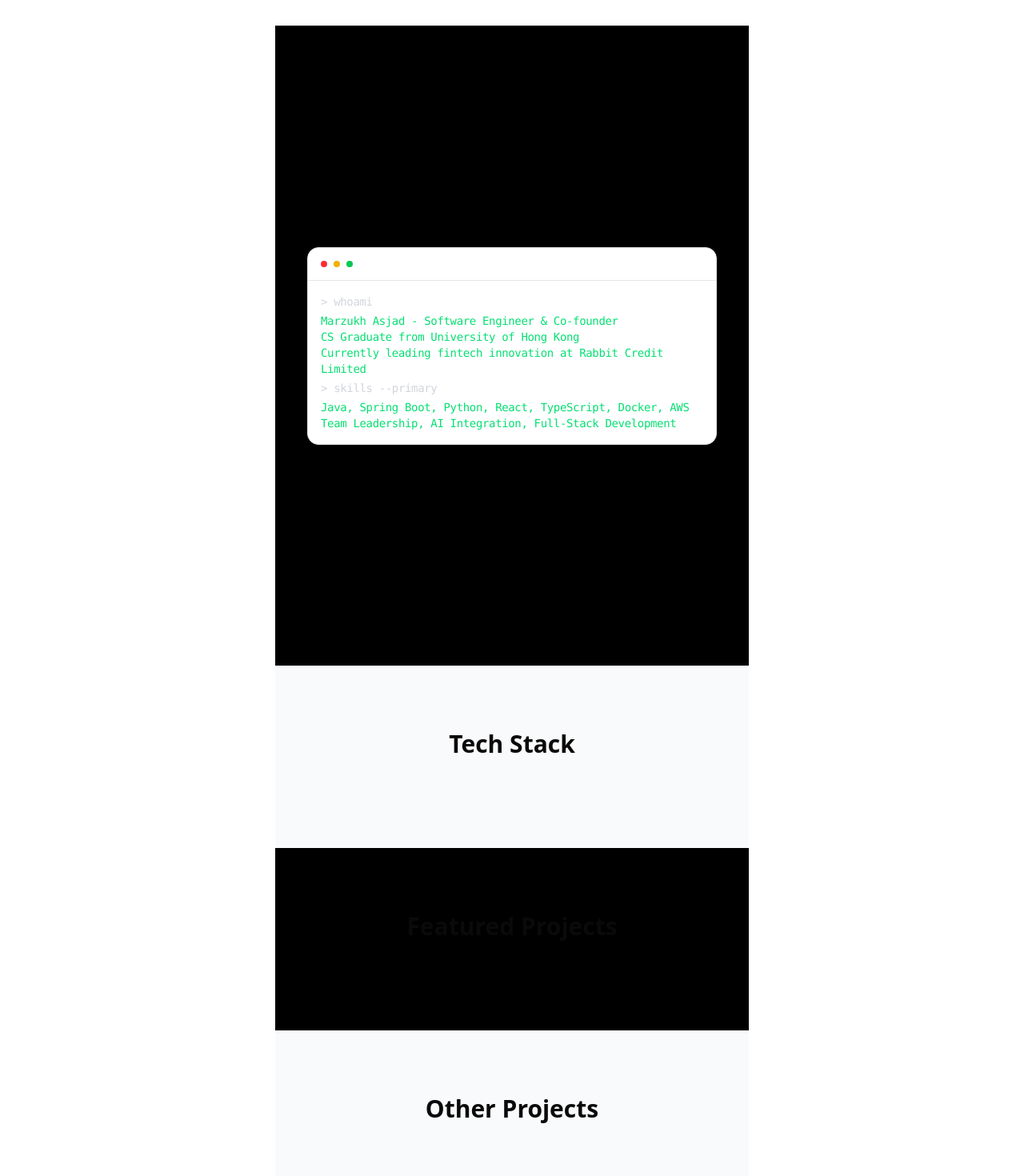
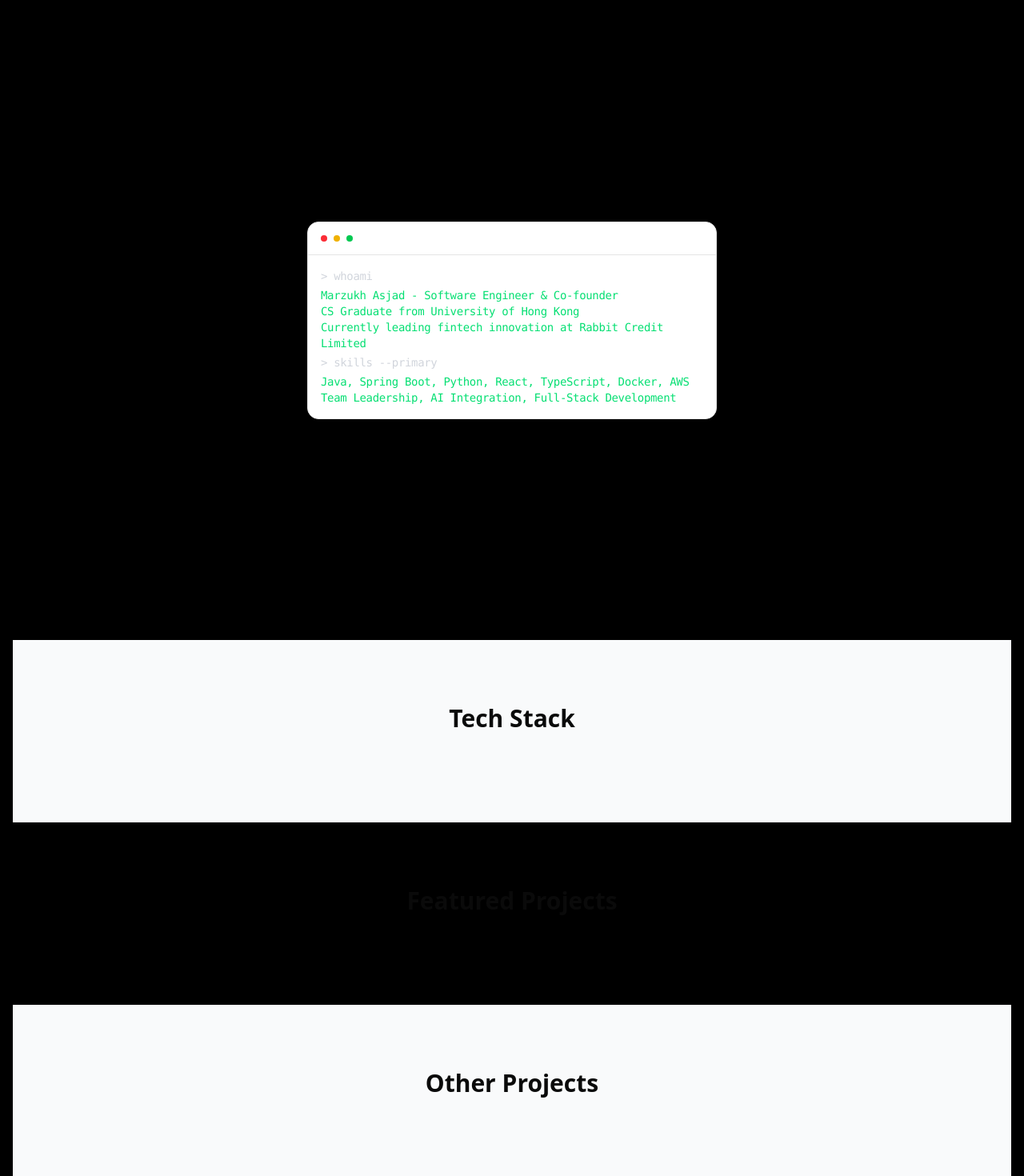
Before and after one commit to MarzukhAsjad/marzukhasjad.github.io, a React (Vite) app: page / in a window 1280 px wide. Shown: the top 1470 px of the page at 80% size. Built offline with nearby package versions, Linux system fonts and the light colour scheme.

Commit message:
Fix width issues by removing padding from root css

```diff
--- a/src/App.css
+++ b/src/App.css
@@ -12,9 +12,9 @@ body {
 }
 
 #root {
-  max-width: 1280px;
-  margin: 0 auto;
-  padding: 2rem;
+  width: 100%;
+  margin: 0;
+  padding: 0;
   text-align: center;
 }
 
--- a/src/App.tsx
+++ b/src/App.tsx
@@ -9,13 +9,15 @@ import "./App.css";
 
 function App() {
   return (
-    <div className="App w-full min-h-screen bg-black overflow-x-hidden">
+    <div className="App w-screen min-h-screen bg-black overflow-x-hidden">
       <main className="w-full">
         <Hero />
-        <TechStack />
-        <FeaturedProjects />
-        <OtherProjects />
-        <Contact />
+        <div className="max-w-7xl mx-auto px-4">
+          <TechStack />
+          <FeaturedProjects />
+          <OtherProjects />
+          <Contact />
+        </div>
       </main>
       <Footer />
     </div>
--- a/src/components/Hero.tsx
+++ b/src/components/Hero.tsx
@@ -8,7 +8,7 @@ import {
 
 const Hero: React.FC = () => {
   return (
-    <section className="min-h-screen text-white flex items-center px-10 justify-cente text-left">
+    <section className="min-h-screen w-full text-white flex items-center px-10 justify-center text-left bg-black">
       <Terminal>
         <TypingAnimation delay={0} className="text-gray-300">
           {"> whoami"}
--- a/src/components/Navbar.tsx
+++ b/src/components/Navbar.tsx
@@ -2,8 +2,8 @@ import React from 'react';
 
 const Navbar: React.FC = () => {
   return (
-    <nav className="w-full top-0 bg-white z-50 shadow-md">
-      <div className="container mx-auto px-4 py-4">
+    <nav className="w-full fixed top-0 bg-white z-50 shadow-md">
+      <div className="max-w-7xl mx-auto px-4 py-4">
         <div className="flex justify-between items-center">
           <div className="text-xl font-bold">Your Name</div>
           <div className="hidden md:flex space-x-6">
```
